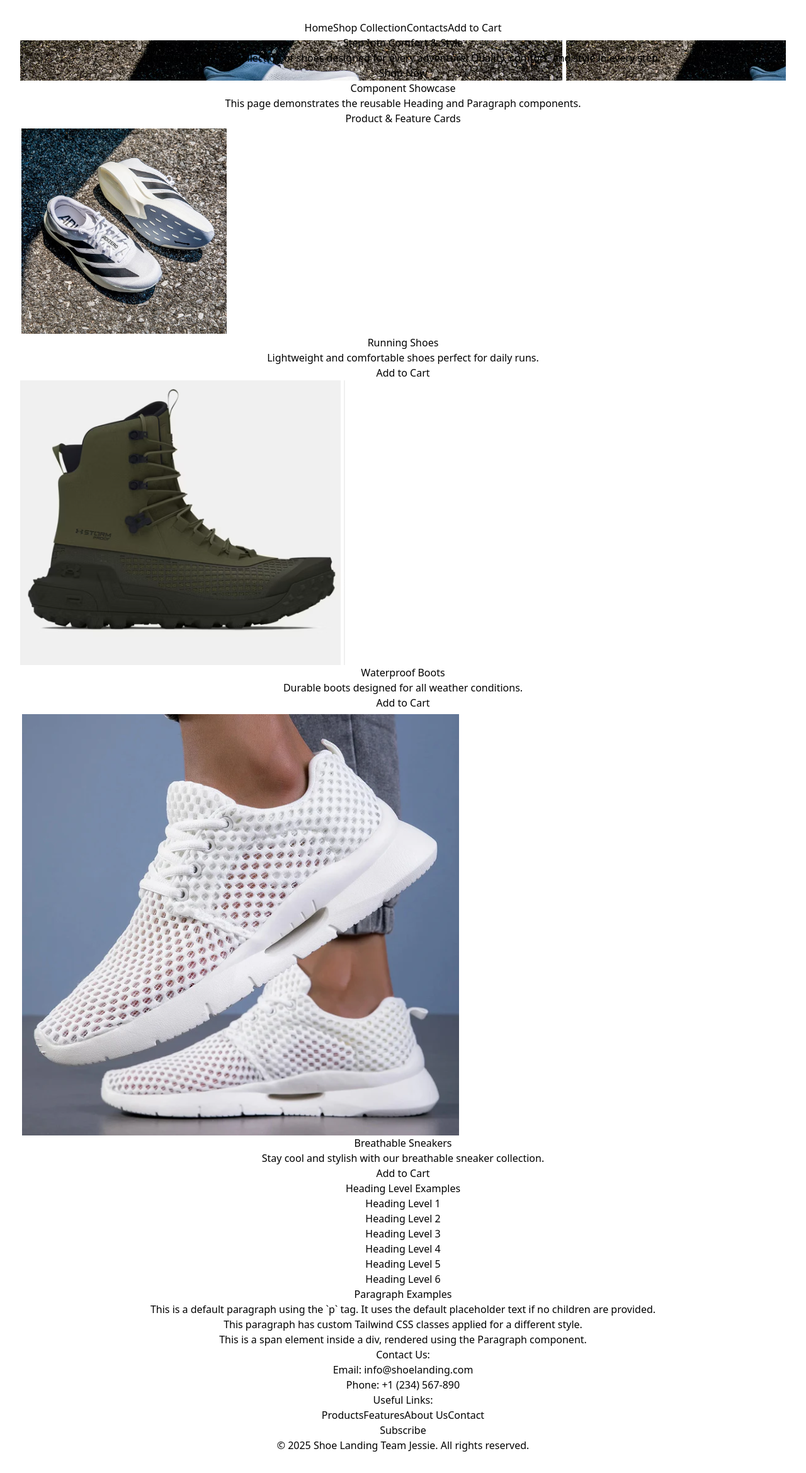
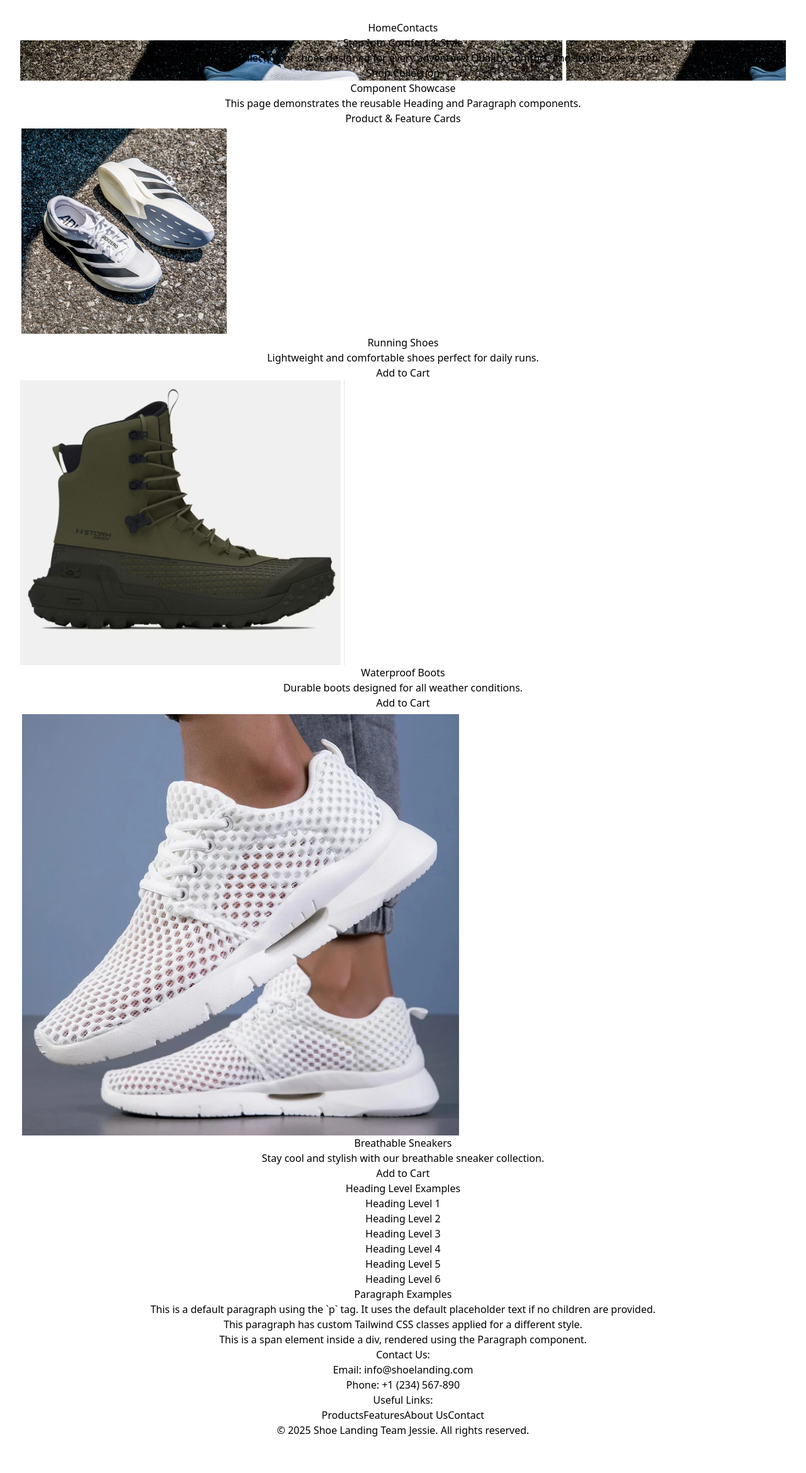
Before and after one commit to aliveandcare/Shoe-landing-teamJessie, a React (Vite) app: page / in a window 1280 px wide. Shown: the whole page at 63% size. After the commit the page ends 2315 px from the top, so only its background shows below. Built offline with nearby package versions, Linux system fonts and the light colour scheme.

Commit message:
Refactor layout and component structure: - Updated App.tsx to remove unused buttons - Improved Card.tsx for better reusability and styling consistency

```diff
--- a/src/App.tsx
+++ b/src/App.tsx
@@ -1,20 +1,15 @@
-
-import './App.css';
-import React from 'react';
-import { BrowserRouter as Router, Routes, Route, Link } from 'react-router-dom';
-import Home from './components/Home';
-import Contacts from './components/Contacts';
-
-import { Button } from './components/reusable';
+import "./App.css";
+import React from "react";
+import { BrowserRouter as Router, Routes, Route, Link } from "react-router-dom";
+import Home from "./components/Home";
+import Contacts from "./components/Contacts";
 
 const App: React.FC = () => {
   return (
     <Router>
       <nav className="p-4 flex gap-4">
         <Link to="/">Home</Link>
-         <Button text="Shop Collection" onClick={() => alert('Button clicked!')} />
         <Link to="/contacts">Contacts</Link>
-    <Button text="Add to Cart" onClick={() => alert('Button clicked!')} />
       </nav>
       <Routes>
         <Route path="/" element={<Home />} />
--- a/src/components/reusable/Card.tsx
+++ b/src/components/reusable/Card.tsx
@@ -1,4 +1,6 @@
+
 import React from 'react';
+import Button from './Button';
 
 interface CardProps {
   title: string;
@@ -43,13 +45,11 @@ const Card: React.FC<CardProps> = ({
           </div>
         </div>
       )}
-      <button
-        type="button"
-        onClick={onAddToCart}
+      <Button
+        text="Add to Cart"
+        onClick={onAddToCart ?? (() => {})}
         className="w-full mt-auto bg-teal-600 hover:bg-teal-700 text-white font-semibold py-3 rounded-lg transition-colors duration-200 focus:outline-none focus:ring-2 focus:ring-offset-2 focus:ring-teal-500"
-      >
-        Add to Cart
-      </button>
+      />
     </div>
   );
 };
--- a/src/sections/Footer.tsx
+++ b/src/sections/Footer.tsx
@@ -1,5 +1,4 @@
 import Paragraph from '../components/reusable/Paragraph';
-import Button from '../components/reusable/Button';
 
 const Footer = () => (
   <footer className="bg-gray-100 py-8 mt-12">
@@ -21,7 +20,6 @@ const Footer = () => (
           <a href="/about" className="text-gray-700 hover:text-teal-600 font-medium">About Us</a>
           <a href="/contact" className="text-gray-700 hover:text-teal-600 font-medium">Contact</a>
         </nav>
-        <Button text="Subscribe" onClick={() => alert('Subscribed!')} className="mt-4" />
       </div>
     </div>
     <div className="mt-8 text-center text-sm text-gray-500">
--- a/src/sections/Hero.tsx
+++ b/src/sections/Hero.tsx
@@ -18,7 +18,7 @@ const Hero = () => (
         Discover our latest collection of shoes designed for every adventure. Quality, comfort, and style in every step.
       </Paragraph>
       <Button
-        text="Shop Now"
+        text="Shop Collection"
         onClick={() => window.location.href = '/products'}
         className="bg-teal-600 hover:bg-teal-700 px-8 py-4 text-lg rounded-lg shadow-lg"
       />
```
